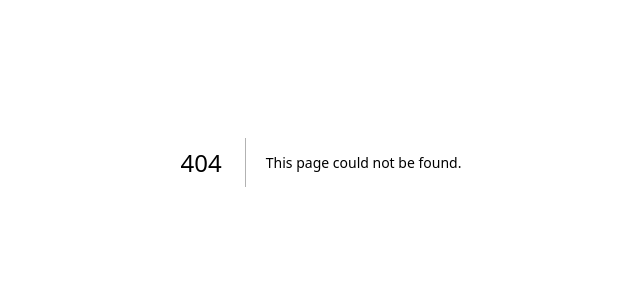
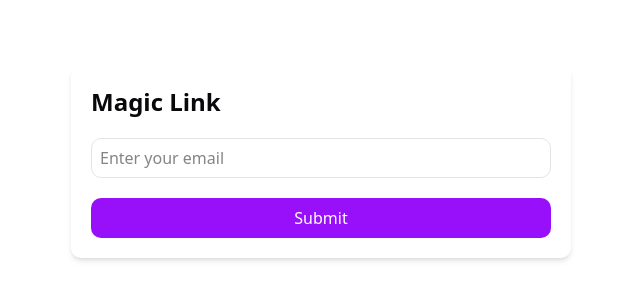
Before and after one commit to AyushKatre05/Replix, a Next.js app in the folder frontend/: page /magic-link in a window 1280 px wide. Before the commit this address had no page. Shown: the part 238-538 px from the top of the page, without its empty margins (319-959 px from the left). Built offline with nearby package versions, Linux system fonts and the light colour scheme.

Commit message:
magic link login via email

```diff
--- /dev/null
+++ b/frontend/src/app/(auth)/magic-link/page.tsx
@@ -0,0 +1,63 @@
+"use client";
+import React, { useState } from "react";
+import axios from "axios";
+import { ToastContainer } from "react-toastify";
+import "react-toastify/dist/ReactToastify.css";
+
+export default function MagicLink() {
+  const [email, setEmail] = useState("");
+  const [errors, setErrors] = useState({
+    email: "",
+  });
+  const [loading, setLoading] = useState(false);
+
+  const handleSubmit = (event: React.FormEvent) => {
+    event.preventDefault();
+    setLoading(true);
+    axios
+      .post("/api/auth/magic-link", { email: email })
+      .then((res) => {
+        setLoading(false);
+        const response = res.data;
+        if (response.status == 400) {
+          setErrors(response.errors);
+        }
+      })
+      .catch((err) => {
+        setLoading(false);
+
+        console.log("The error is", err);
+      });
+  };
+
+  return (
+    <>
+      <ToastContainer />
+      <div className="h-screen w-screen flex justify-center items-center">
+        <div className="w-[500px] rounded-lg shadow-md p-5">
+          <h1 className="font-bold text-2xl">Magic Link</h1>
+          <form onSubmit={handleSubmit}>
+            <div className="mt-5">
+              <input
+                type="email"
+                className="h-10 rounded-lg outline-purple-400 border w-full p-2"
+                placeholder="Enter your email"
+                onChange={(e) => setEmail(e.target.value)}
+              />
+              <span className="text-red-500">{errors?.email}</span>
+            </div>
+            <div className="mt-5">
+              <button
+                type="submit"
+                className="w-full bg-purple-600 text-white rounded-lg p-2"
+                disabled={loading}
+              >
+                {loading ? "Processing.." : "Submit"}
+              </button>
+            </div>
+          </form>
+        </div>
+      </div>
+    </>
+  );
+}
```
